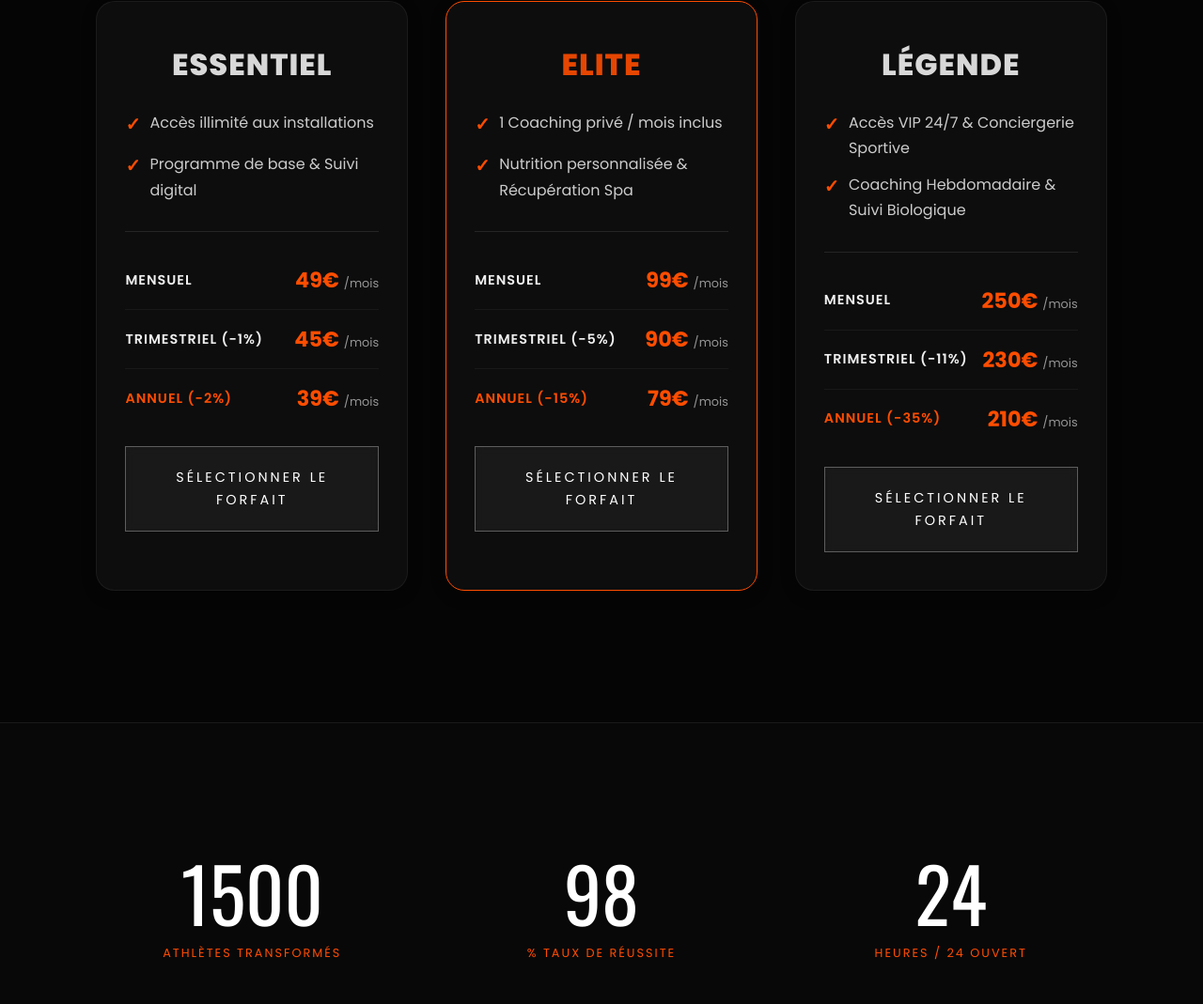
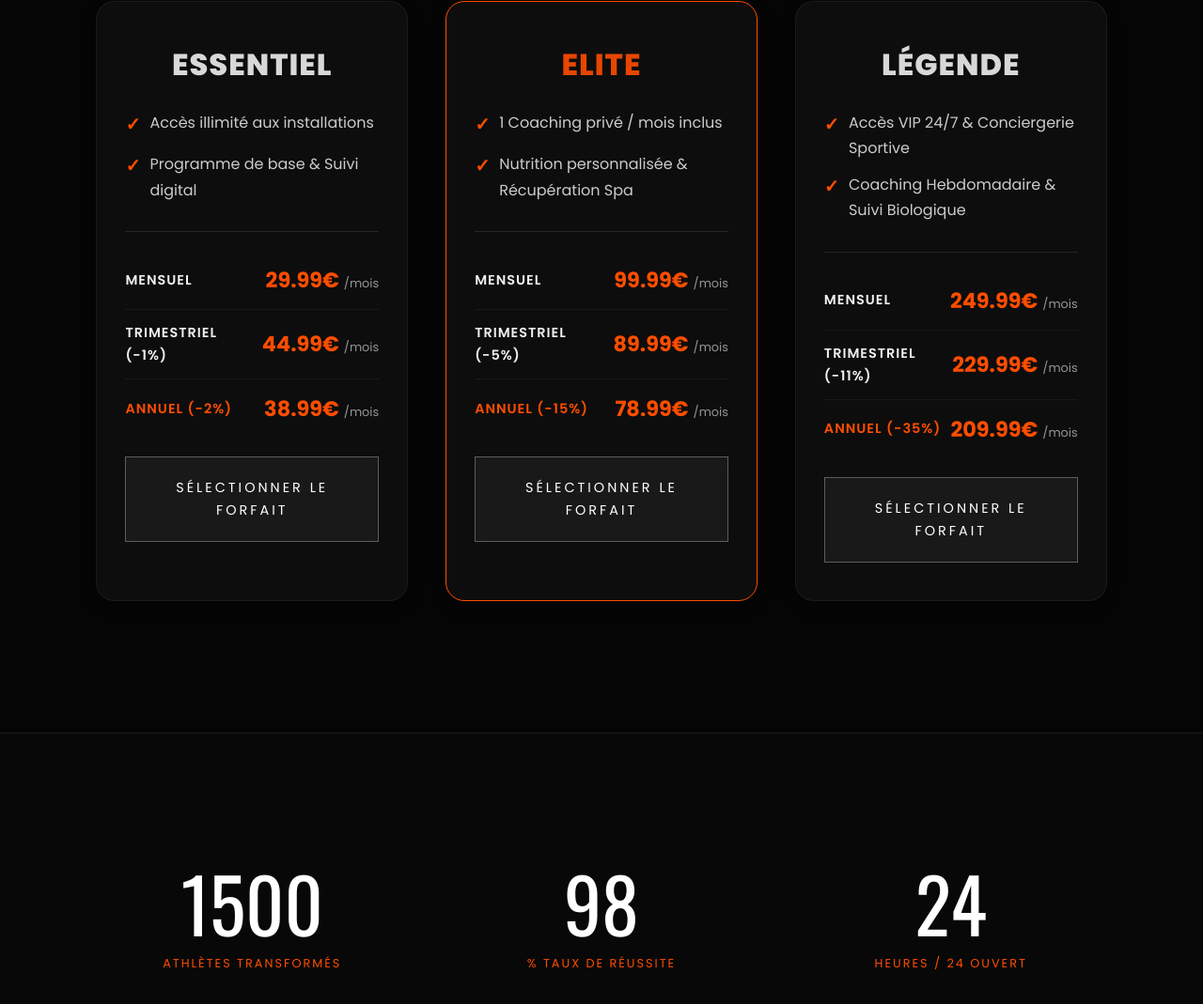
Before and after one commit to NaelHOPEN/Site, a plain HTML site: page index.html in a window 1280 px wide. Shown: the part 3975-5044 px from the top of the page at 94% size. Drawn offline with nearby package versions, Linux system fonts and the light colour scheme.

Commit message:
Update index.html

```diff
--- a/index.html
+++ b/index.html
@@ -657,15 +657,15 @@
                 <div class="pricing-format-details">
                     <div class="format-option">
                         <span class="format-duration">Mensuel</span>
-                        <span class="format-price">49€<small>/mois</small></span>
+                        <span class="format-price">29.99€<small>/mois</small></span>
                     </div>
                     <div class="format-option">
                         <span class="format-duration">Trimestriel (-1%)</span>
-                        <span class="format-price">45€<small>/mois</small></span>
+                        <span class="format-price">44.99€<small>/mois</small></span>
                     </div>
                     <div class="format-option">
                         <span class="format-duration" style="color:#ff4d00;">Annuel (-2%)</span>
-                        <span class="format-price">39€<small>/mois</small></span>
+                        <span class="format-price">38.99€<small>/mois</small></span>
                     </div>
                 </div>
 
@@ -682,15 +682,15 @@
                 <div class="pricing-format-details">
                     <div class="format-option">
                         <span class="format-duration">Mensuel</span>
-                        <span class="format-price">99€<small>/mois</small></span>
+                        <span class="format-price">99.99€<small>/mois</small></span>
                     </div>
                     <div class="format-option">
                         <span class="format-duration">Trimestriel (-5%)</span>
-                        <span class="format-price">90€<small>/mois</small></span>
+                        <span class="format-price">89.99€<small>/mois</small></span>
                     </div>
                     <div class="format-option">
                         <span class="format-duration" style="color:#ff4d00;">Annuel (-15%)</span>
-                        <span class="format-price">79€<small>/mois</small></span>
+                        <span class="format-price">78.99€<small>/mois</small></span>
                     </div>
                 </div>
 
@@ -707,15 +707,15 @@
                 <div class="pricing-format-details">
                     <div class="format-option">
                         <span class="format-duration">Mensuel</span>
-                        <span class="format-price">250€<small>/mois</small></span>
+                        <span class="format-price">249.99€<small>/mois</small></span>
                     </div>
                     <div class="format-option">
                         <span class="format-duration">Trimestriel (-11%)</span>
-                        <span class="format-price">230€<small>/mois</small></span>
+                        <span class="format-price">229.99€<small>/mois</small></span>
                     </div>
                     <div class="format-option">
                         <span class="format-duration" style="color:#ff4d00;">Annuel (-35%)</span>
-                        <span class="format-price">210€<small>/mois</small></span>
+                        <span class="format-price">209.99€<small>/mois</small></span>
                     </div>
                 </div>
 
```
